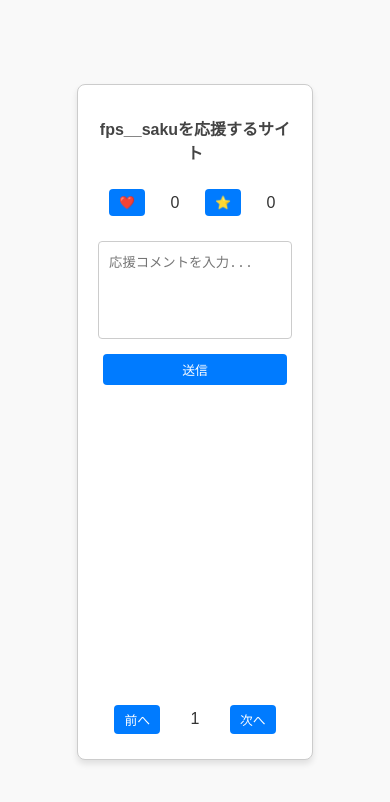
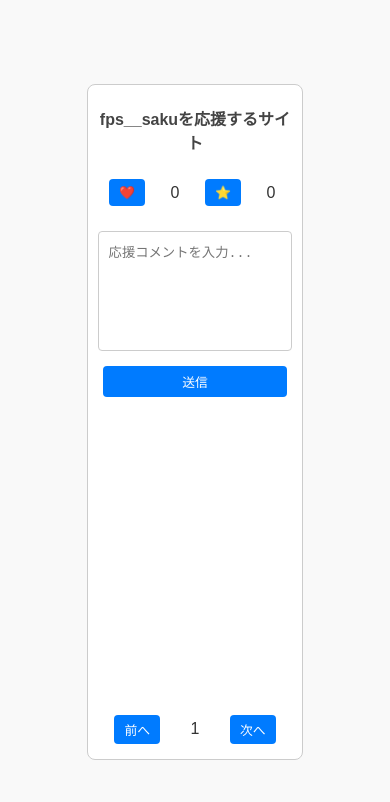
Before and after one commit to yosshiy1308hs/fps__saku_fan, a plain HTML site: page index.html in a window 390 px wide. Drawn offline with nearby package versions, Linux system fonts and the light colour scheme; no server answers.

Commit message:
modified:   index.html modified:   script.js modified:   styles.css

```diff
--- a/index.html
+++ b/index.html
@@ -1,11 +1,13 @@
 <!DOCTYPE html>
 <html lang="ja">
     <head>
+        <meta charset="UTF-8">
+        <meta name="viewport" content="width=device-width, initial-scale=1.0">
         <title>fps__sakuを応援するサイト</title>
         <link rel="stylesheet" href="styles.css">
     </head>
     <body>
-        <div>
+        <div class="container">
             <h1>fps__sakuを応援するサイト</h1>
             <div id="button-container">
                 <button id="heart-btn">❤️</button> <span id="heart-count">0</span>
@@ -16,7 +18,7 @@
             <ul id="comments-list"></ul>
             <div id="pagination">
                 <button id="prev-btn" disabled>前へ</button>
-                <span id="page-number">1</span> <!-- ページ番号を表示する要素 -->
+                <span id="page-number">1</span>
                 <button id="next-btn" disabled>次へ</button>
             </div>
         </div>
--- a/script.js
+++ b/script.js
@@ -1,5 +1,5 @@
 const supabaseUrl = 'https://uiguxlwkoaclvugqwomw.supabase.co';
-const supabaseKey = 'your-anon-key';
+const supabaseKey = 'eyJhbGciOiJIUzI1NiIsInR5cCI6IkpXVCJ9.eyJpc3MiOiJzdXBhYmFzZSIsInJlZiI6InVpZ3V4bHdrb2FjbHZ1Z3F3b213Iiwicm9sZSI6ImFub24iLCJpYXQiOjE3NDU4MzM1NTAsImV4cCI6MjA2MTQwOTU1MH0.0Uz4BbXvOWCx8EHxN6whml3GprdYLeTpVevB6pM3fBk';
 const supabaseClient = supabase.createClient(supabaseUrl, supabaseKey);
 
 let heartCount = 0;
--- a/styles.css
+++ b/styles.css
@@ -3,40 +3,32 @@ html, body {
     height: 100%;
     margin: 0;
     padding: 0;
+    font-family: 'Arial', sans-serif;
+    background-color: #f9f9f9;
+    color: #333;
     display: flex;
     justify-content: center;
     align-items: center;
 }
 
-body {
-    font-family: 'Arial', sans-serif;
-    background-color: #f9f9f9;
-    color: #333;
-}
-
-body > div {
-    height: 80%; /* 高さをウィンドウの80%に設定 */
-    width: 600px; /* 横幅を固定 */
-    max-width: 100%; /* 画面幅を超えないようにする */
-    box-sizing: border-box; /* パディングを含めた幅の計算 */
-    overflow-y: auto; /* 縦方向のスクロールを許可 */
-    border: 1px solid #ccc;
+.container {
+    width: 100%;
+    max-width: 600px;
+    height: 80%;
     padding: 20px;
     background-color: #fff;
+    border: 1px solid #ccc;
     border-radius: 8px;
+    box-sizing: border-box;
     display: flex;
     flex-direction: column;
-    margin: 0 auto; /* 中央揃え */
-}
-
-div {
-    box-shadow: 0 4px 6px rgba(0, 0, 0, 0.1);
-    text-align: center;
+    overflow-y: auto;
 }
 
 h1 {
     font-size: 1.5em;
     margin-bottom: 20px;
+    text-align: center;
     color: #444;
 }
 
@@ -56,6 +48,21 @@ button:hover {
     background-color: #0056b3;
 }
 
+#button-container {
+    display: flex;
+    justify-content: center;
+    gap: 10px;
+    margin-bottom: 10px;
+}
+
+#button-container span {
+    display: flex;
+    justify-content: center;
+    align-items: center;
+    min-width: 30px;
+    font-size: 1em;
+}
+
 textarea {
     width: 100%;
     height: 80px;
@@ -68,22 +75,17 @@ textarea {
 }
 
 #comments-list {
-    height: 100%; /* ulの高さを親要素に合わせる */
-    max-height: 300px; /* 必要に応じて最大高さを設定 */
-    overflow-y: auto; /* スクロールを許可 */
+    flex-grow: 1;
+    overflow-y: auto;
     list-style: none;
     padding: 0;
-    margin: 0;
-    display: flex;
-    flex-direction: column; /* 子要素を縦方向に並べる */
-    justify-content: space-between; /* li要素を均等に配置 */
+    margin: 10px 0;
 }
 
 #comments-list li {
-    flex-grow: 1; /* 各li要素が均等に高さを取る */
-    padding: 10px;
     background: #f1f1f1;
     margin: 5px 0;
+    padding: 10px;
     border-radius: 4px;
     word-wrap: break-word;
     word-break: break-word;
@@ -97,7 +99,6 @@ textarea {
     justify-content: center;
     gap: 10px;
     margin-top: 10px;
-    box-shadow: none;
 }
 
 #pagination button {
@@ -105,45 +106,51 @@ textarea {
 }
 
 #page-number {
+    display: flex;
+    justify-content: center;
+    align-items: center;
+    min-width: 40px;
     background-color: #fff;
-    text-align: center;
-    min-width: 40px;
-    display: flex; /* フレックスボックスを適用 */
-    justify-content: center; /* 水平方向に中央揃え */
-    align-items: center; /* 垂直方向に中央揃え */
-}
-
-/* ボタンを横並びにする */
-#button-container {
-    display: flex;
-    justify-content: center; /* ボタンを中央揃え */
-    gap: 10px; /* ボタン間の間隔を調整 */
-    margin-bottom: 10px; /* 下部余白を追加 */
-    box-shadow: none;
-}
-
-/* 押下回数の数字を中央揃えにする */
-#button-container span {
-    display: flex; /* フレックスボックスを適用 */
-    justify-content: center; /* 水平方向に中央揃え */
-    align-items: center; /* 垂直方向に中央揃え */
-    min-width: 30px; /* 必要に応じて幅を固定 */
-    font-size: 1em; /* 数字のフォントサイズを調整 */
 }
 
 /* レスポンシブ対応 */
 @media (max-width: 768px) {
-    body > div {
-        width: 90%; /* タブレットサイズでは幅を90%に調整 */
+    .container {
+        width: 90%;
+        padding: 15px;
     }
 
     h1 {
-        font-size: 1.2em; /* ヘッダーのフォントサイズを縮小 */
+        font-size: 1.2em;
     }
 
     button {
-        font-size: 0.9em; /* ボタンのフォントサイズを縮小 */
-        padding: 8px 12px; /* ボタンのパディングを調整 */
+        font-size: 0.9em;
+        padding: 8px 12px;
+    }
+
+    textarea {
+        height: 100px;
+    }
+
+    #comments-list li {
+        padding: 8px;
+    }
+}
+
+@media (max-width: 480px) {
+    .container {
+        width: 95%;
+        padding: 10px;
+    }
+
+    h1 {
+        font-size: 1em;
+    }
+
+    button {
+        font-size: 0.8em;
+        padding: 6px 10px;
     }
 
     textarea {
@@ -151,29 +158,6 @@ textarea {
     }
 
     #comments-list li {
-        padding: 8px; /* コメントのパディングを調整 */
+        padding: 6px;
     }
 }
-
-@media (max-width: 480px) {
-    body > div {
-        width: 95%; /* スマートフォンサイズでは幅を95%に調整 */
-    }
-
-    h1 {
-        font-size: 1em; /* ヘッダーのフォントサイズをさらに縮小 */
-    }
-
-    button {
-        font-size: 0.8em; /* ボタンのフォントサイズをさらに縮小 */
-        padding: 6px 10px; /* ボタンのパディングをさらに調整 */
-    }
-
-    textarea {
-        height: 150px;
-    }
-
-    #comments-list li {
-        padding: 6px; /* コメントのパディングをさらに調整 */
-    }
-}
```
